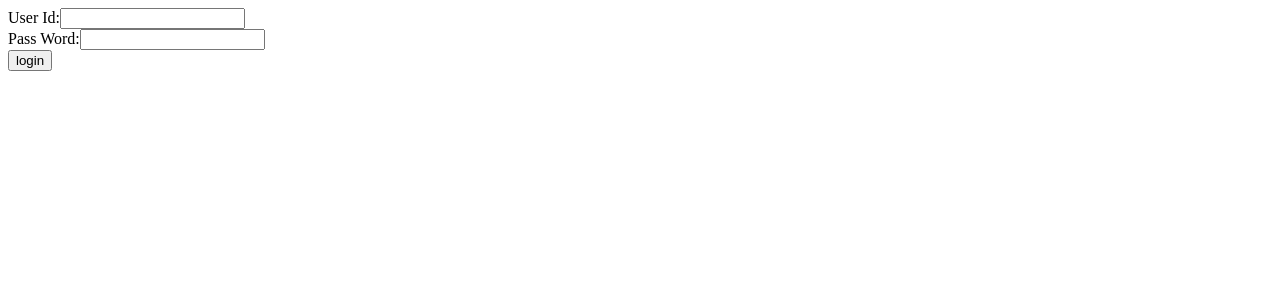
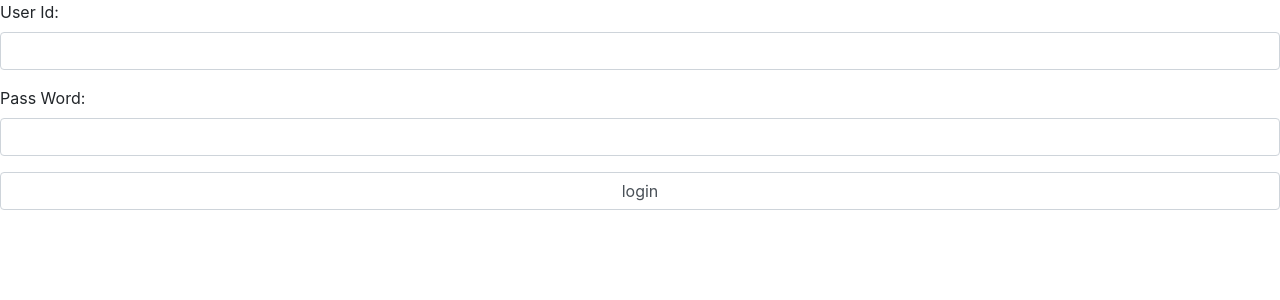
Before and after one commit to v2raja-github/enrollment, an Angular app: page /login in a window 1280 px wide. Shown: the top 300 px of the page. Built offline with nearby package versions, Linux system fonts and the light colour scheme.

Commit message:
login user is fetched from service

```diff
--- a/package.json
+++ b/package.json
@@ -4,7 +4,7 @@
   "license": "MIT",
   "scripts": {
     "ng": "ng",
-    "start": "ng serve",
+    "start": "ng serve --proxy-config proxy.conf.json",
     "build": "ng build",
     "test": "ng test",
     "lint": "ng lint",
--- a/src/app/app.component.ts
+++ b/src/app/app.component.ts
@@ -7,6 +7,6 @@ import { Registration } from './registration';
   styleUrls: ['./app.component.css']
 })
 export class AppComponent {
-  title = 'Angular4 app';
+  title = 'Enrollment app';
 
 }
--- a/src/app/app.service.ts
+++ b/src/app/app.service.ts
@@ -4,6 +4,7 @@ import { HttpClient, HttpHeaders } from '@angular/common/http';
 
 import { catchError, map, tap } from 'rxjs/operators';
 import { Registration } from './registration';
+import { UserLogin } from './student';
 
 const httpOptions = {
   headers: new HttpHeaders({ 'Content-Type': 'application/json' })
@@ -15,11 +16,16 @@ export class AppService {
 
   constructor(private http: HttpClient) { }
 
-
   registerStudent(registration: Registration){
     console.log(registration);
     let _url: string = "http://localhost:3999/finalregistration";
     return this.http.post<Registration>(_url, Registration, httpOptions);
   }
 
+  getCredentials(userId: string){
+    //let _url: string = "http://localhost:8080/user/" + userId;
+    let _proxy_url: string = "api/user/" + userId;
+    return this.http.get<UserLogin>(_proxy_url, httpOptions);
+  }
+
 }
--- a/src/app/login-form/login-form.component.html
+++ b/src/app/login-form/login-form.component.html
@@ -1,13 +1,13 @@
-<form (submit)="loginUser($event)">
-  <div>
+<form  (submit)="loginUser($event)">
+  <div class="form-group">
     <label>User Id:</label>
-    <input type="text">
+    <input id="userid" class="form-control" type="text">
   </div>
-  <div>
+  <div class="form-group">
       <label>Pass Word:</label>
-      <input type="password">
+      <input id="passwd" class="form-control" type="password">
   </div>
-  <div>
-      <input type="submit" value="login">
+  <div class="form-group">
+      <input class="form-control" type="submit" value="login">
   </div>
 </form>
--- a/src/app/login-form/login-form.component.ts
+++ b/src/app/login-form/login-form.component.ts
@@ -1,5 +1,7 @@
 import { Component, OnInit } from '@angular/core';
 import { Router } from '@angular/router';
+import {AppService} from '../app.service';
+import {UserLogin} from '../student';
 
 @Component({
   selector: 'app-login-form',
@@ -8,7 +10,9 @@ import { Router } from '@angular/router';
 })
 export class LoginFormComponent implements OnInit {
 
-  constructor(private router:Router) { }
+  userLogin = new UserLogin("", "");
+
+  constructor(private appService: AppService, private router:Router) { }
 
   ngOnInit() {
   }
@@ -18,8 +22,16 @@ export class LoginFormComponent implements OnInit {
     var userid = e.target.elements[0].value;
     var pass = e.target.elements[1].value;
 
-    if(userid == 'admin' && pass == 'admin') {
+    this.appService.getCredentials(userid).subscribe(res => this.userLogin = res);
+
+    if(userid == this.userLogin.user_id && pass == this.userLogin.password) {
       this.router.navigate(['/register']);
+    }
+    else if(userid == 'admin' && pass == 'admin') {
+      this.router.navigate(['/register']);
+    }
+    else {
+      this.router.navigate(['/login']);
     }
   }
 }
--- a/src/app/student.ts
+++ b/src/app/student.ts
@@ -8,3 +8,10 @@ export class Student {
     institution: string;
     degree: string;
   }
+
+export class UserLogin {
+
+  constructor(
+    public user_id: string,
+    public password: string) {}
+}
--- a/src/index.html
+++ b/src/index.html
@@ -1,14 +1,23 @@
 <!doctype html>
 <html lang="en">
   <head>
+    <!-- Required meta tags -->
     <meta charset="utf-8">
-  <title>MyAngular4</title>
+    <meta name="viewport" content="width=device-width, initial-scale=1, shrink-to-fit=no">
+    <link rel="icon" type="image/x-icon" href="favicon.ico">
+    <!-- Bootstrap CSS -->
+    <link rel="stylesheet" href="https://maxcdn.bootstrapcdn.com/bootstrap/4.0.0/css/bootstrap.min.css" integrity="sha384-Gn5384xqQ1aoWXA+058RXPxPg6fy4IWvTNh0E263XmFcJlSAwiGgFAW/dAiS6JXm" crossorigin="anonymous">
+
+    <title>Student Enrollment!</title>
     <base href="/">
-
-  <meta name="viewport" content="width=device-width, initial-scale=1">
-  <link rel="icon" type="image/x-icon" href="favicon.ico">
   </head>
   <body>
     <app-root></app-root>
+
+    <!-- Optional JavaScript -->
+    <!-- jQuery first, then Popper.js, then Bootstrap JS -->
+    <script src="https://code.jquery.com/jquery-3.2.1.slim.min.js" integrity="sha384-KJ3o2DKtIkvYIK3UENzmM7KCkRr/rE9/Qpg6aAZGJwFDMVNA/GpGFF93hXpG5KkN" crossorigin="anonymous"></script>
+    <script src="https://cdnjs.cloudflare.com/ajax/libs/popper.js/1.12.9/umd/popper.min.js" integrity="sha384-ApNbgh9B+Y1QKtv3Rn7W3mgPxhU9K/ScQsAP7hUibX39j7fakFPskvXusvfa0b4Q" crossorigin="anonymous"></script>
+    <script src="https://maxcdn.bootstrapcdn.com/bootstrap/4.0.0/js/bootstrap.min.js" integrity="sha384-JZR6Spejh4U02d8jOt6vLEHfe/JQGiRRSQQxSfFWpi1MquVdAyjUar5+76PVCmYl" crossorigin="anonymous"></script>
   </body>
 </html>
```
Also changed, not shown: proxy.conf.json (added, +12 -0 lines). Lines whose indentation alone changed are shown as unchanged.
